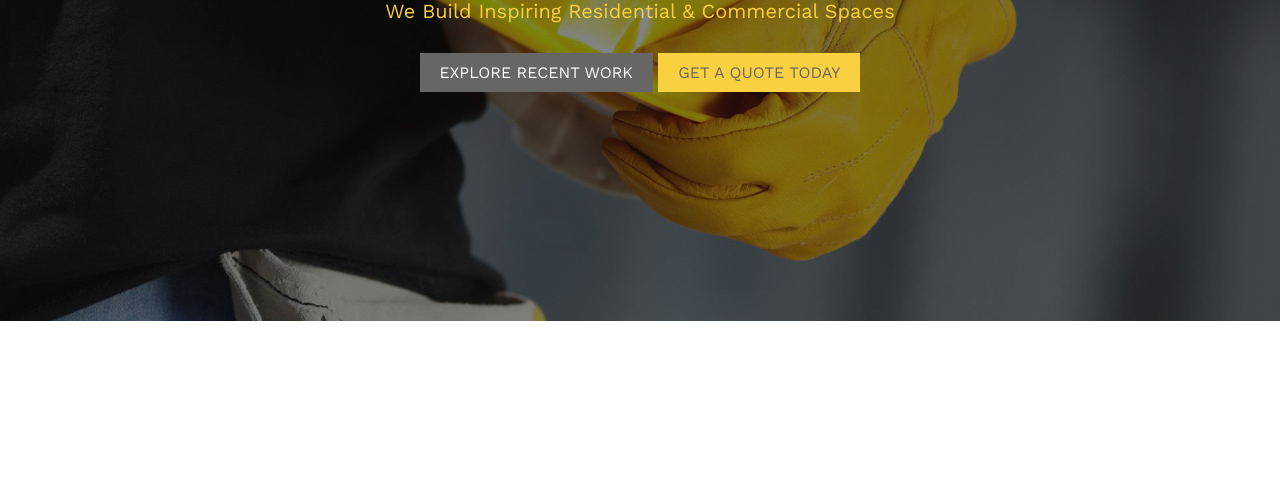
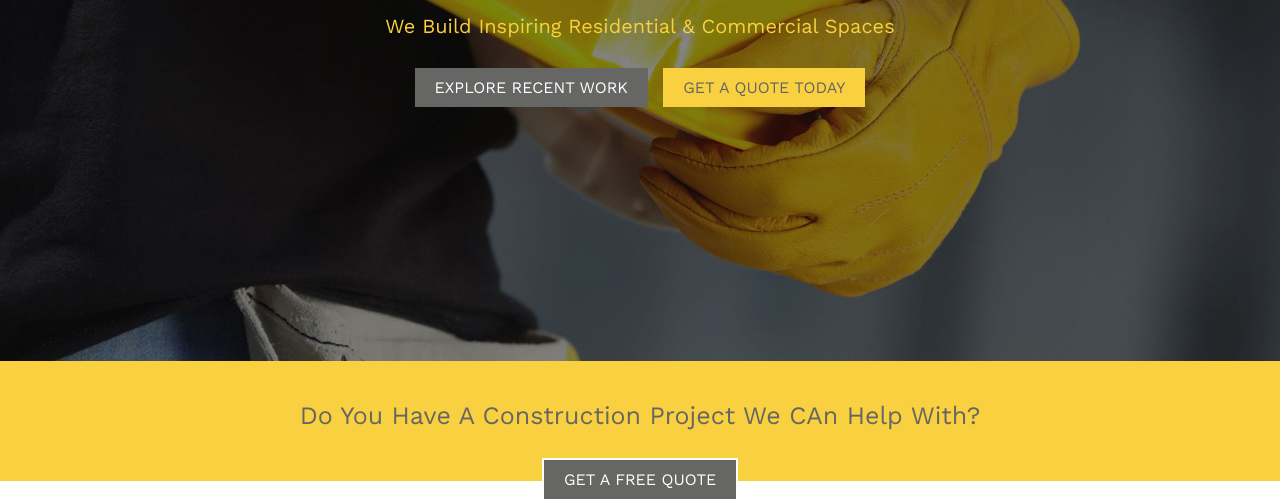
Before and after one commit to a-benvenuti/proj-html-vuejs, a website: page index.html in a window 1280 px wide. Shown: the part 479-980 px from the top of the page. Before the commit the page ends 800 px from the top, so only its background shows below. Drawn offline with nearby package versions, Linux system fonts and the light colour scheme.

Commit message:
aggiunto parte2 della hero

```diff
--- a/index.html
+++ b/index.html
@@ -44,11 +44,15 @@
       <div class="hero">
         <div class="hero__content">
           <h1 class="xbig-text">BUILDING INSPIRING SPACES</h1>
-          <h4 class="normal-text pt-30 pb-30">We Build Inspiring Residential & Commercial Spaces</h4>
-          <a href="#" class="btn secondary">EXPLORE RECENT WORK</a>
+          <h3 class="normal-text pt-30 pb-30">We Build Inspiring Residential & Commercial Spaces</h4>
+          <a href="#" class="btn secondary mdx-10 mb-10">EXPLORE RECENT WORK</a>
           <a href="#" class="btn primary">GET A QUOTE TODAY</a>
         </div>
       </div>
+      <section class="help">
+        <h2 class="pt-40 med-text">Do You Have A Construction Project We CAn Help With?</h2>
+        <a href="#" class="btn border">GET A FREE QUOTE</a>
+      </section>
       <!-- /hero -->
 
       <!-- main -->
--- a/src/partials/_hero.scss
+++ b/src/partials/_hero.scss
@@ -1,6 +1,6 @@
 .hero{
   @include my-display-flex;
-  height: calc(100vh - 160px);
+  height: calc(100vh - 120px);
   width: 100%;
   align-items: center;
   background: url("../img/bg-bulding.jpg") no-repeat;
@@ -11,6 +11,16 @@
     margin: 0 auto;
     text-align: center;
     h1{color: $color-white; font-weight: 600;}
-    h4{color: $color-primary; font-weight: 400;}
+    h3{color: $color-primary; font-weight: 400;}
   }
 }
+
+.help{
+  height: 120px;
+  width: 100%;
+  text-align: center;
+  background-color: $color-primary;
+  position: relative;
+  h2{color: $color-secondary700; font-weight: 400;}
+  .border{position: absolute; bottom: -20px; left: calc(50% - 98px);}
+}
```
Also changed, not shown: dist/app.css.
